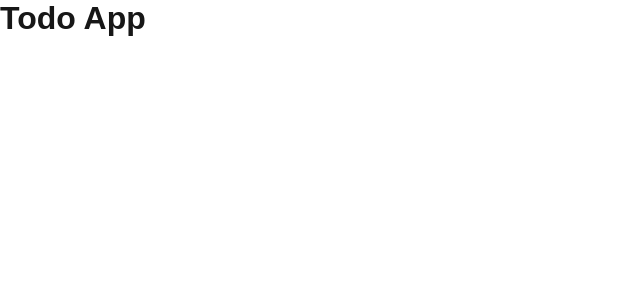
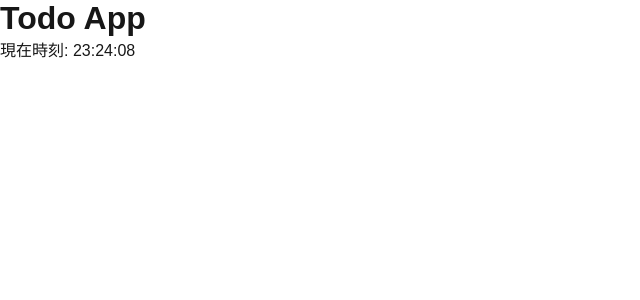
Before and after one commit to st0202/todo-app, a Next.js app: page / in a window 1280 px wide. Shown: the top 300 px of the page, without its empty margins (0-640 px from the left). Built offline with nearby package versions, Linux system fonts and the light colour scheme.

Commit message:
feat: add live clock as a client component
Introduce the first Client Component (useState + useEffect +
setInterval) and mount it from the Server Component home page.
Also disable Next.js telemetry via cross-env in npm scripts to avoid
a local EXDEV crash when writing the telemetry config file.

```diff
--- /dev/null
+++ b/app/components/Clock.tsx
@@ -0,0 +1,85 @@
+"use client";
+// ["use client" とは何か / なぜ必要か]
+// Next.js App Routerでは、コンポーネントはデフォルトで「Server Component」。
+// Server Componentはサーバー上で1回だけ実行されてHTMLに変換され、
+// ブラウザにはそのHTML結果だけが送られる。つまりブラウザ側で
+// 再実行されることが無いので、useState（状態を持つ）や
+// useEffect（ブラウザ上で副作用を起こす）は原理的に動作できない。
+//
+// このClockは「1秒ごとに表示を更新し続ける」必要がある＝
+// ブラウザの中で時間経過とともに再描画され続ける必要がある。
+// これはサーバーでは実現できず、ブラウザ側のJavaScriptとして
+// 動き続ける必要があるので、ファイルの先頭で "use client" を宣言し、
+// このファイルを「Client Component」に切り替えている。
+//
+// "use client" は「このファイル以降で使う関数コンポーネントを、
+// ブラウザ側でも実行できるようにJSとして送ってください」という
+// Next.jsへの合図であり、Reactそのものの機能ではなく
+// Next.js（正確にはReact Server Components方式）が追加した仕組み。
+//
+// [初心者が間違えやすい点]
+// ・"use client" を付けたら「サーバーで動かなくなる」わけではない。
+//   最初の描画は依然としてサーバー側で行われ（SSR）、
+//   その後ブラウザ側でJSが読み込まれて「再度動き出す」＝
+//   状態を持ったり、useEffectが走ったりできるようになる、という意味。
+// ・"use client" は「ファイル単位」の宣言。このファイルをimportして
+//   使う側（page.tsxなど）まで自動的にClient Componentになるわけではない。
+//   むしろ「Server ComponentがClient Componentを子として呼び出す」のが
+//   Next.jsで推奨される基本パターン（今回のpage.tsx→Clockの関係がそれ）。
+
+import { useEffect, useState } from "react";
+
+export function Clock() {
+  // [useState: Reactの「状態(state)」を持つための仕組み]
+  // useState(初期値) は [現在の値, 値を更新する関数] のペアを返す。
+  // ここでは「今何時か」という、時間とともに変わる値を保持している。
+  //
+  // [なぜ state を直接書き換えてはいけないのか]
+  // 例えば `now.setHours(0)` のように now を直接いじっても、
+  // 画面は更新されない。Reactは「stateを更新する関数(setNow)が
+  // 呼ばれたこと」をトリガーにして再描画（re-render）を行う仕組みなので、
+  // 値そのものをこっそり書き換えてもReactはそれに気づけない。
+  // 必ず setNow(新しい値) という形で「新しいオブジェクト」を渡し、
+  // Reactに「値が変わったので再描画して」と明示的に伝える必要がある。
+  const [now, setNow] = useState(new Date());
+
+  // [useEffect: 「描画そのもの」ではない副作用を扱う場所]
+  // Reactのコンポーネントは本来「stateやpropsから見た目(JSX)を計算する」
+  // ことに専念すべきもので、タイマーの開始のような「画面の外の世界」に
+  // 影響する処理（副作用 = side effect）は分離して書く必要がある。
+  // それを行うのがuseEffectで、「このコンポーネントが画面に表示された後に
+  // 実行してほしい処理」をここに書く。
+  useEffect(() => {
+    // setInterval: 1000ms(1秒)ごとにコールバック関数を実行し続ける
+    // ブラウザ標準のAPI（Reactの機能ではない）。
+    // ここでは1秒ごとに setNow を呼び、stateを更新→再描画させている。
+    const timerId = setInterval(() => {
+      setNow(new Date());
+    }, 1000);
+
+    // [クリーンアップ関数が必要な理由]
+    // useEffectの中でreturnした関数は「後片付け」として扱われ、
+    // コンポーネントが画面から消える（unmountされる）タイミングで実行される。
+    // もしこれを書かずにsetIntervalを放置すると、コンポーネントが
+    // 消えた後もタイマーが動き続けてしまい（メモリリーク）、
+    // 存在しない画面を更新しようとしてエラーの原因にもなる。
+    // 「タイマーを開始したら、必ず片付け方も一緒に書く」がセット。
+    return () => clearInterval(timerId);
+
+    // [依存配列 [] の意味]
+    // useEffectの第2引数（依存配列）は「この中の値が変わった時だけ
+    // 上のeffectを再実行してください」という指定。
+    // 空配列 [] を渡すと「何にも依存しない」＝
+    // 「このコンポーネントが最初に画面に表示された時に1回だけ実行し、
+    //   消える時に1回だけクリーンアップする」という意味になる。
+    // もし依存配列を省略すると、再描画のたびに毎回effectが再実行され、
+    // このケースでは「1秒ごとに新しいsetIntervalが増え続ける」という
+    // バグ（タイマーの多重起動）になるので、[] を書き忘れないことが重要。
+  }, []);
+
+  return (
+    <p>
+      現在時刻: <time>{now.toLocaleTimeString("ja-JP")}</time>
+    </p>
+  );
+}
--- a/app/page.tsx
+++ b/app/page.tsx
@@ -12,10 +12,18 @@
 // 呼び出される側（子コンポーネント）だけを "use client" にすれば十分で、
 // このpage.tsx自体はServer Componentのままにできる
 // （Server ComponentがClient Componentを子として持つのは正常なパターン）。
+import { Clock } from "./components/Clock";
+
 export default function Home() {
+  // ここが「Server ComponentがClient Componentを呼び出す」実例。
+  // Home自体はServer Componentのままだが、その中でimportした
+  // <Clock /> だけがブラウザ側で state/useEffect を持って動く。
+  // ページ全体をClient Componentにする必要はなく、
+  // 「動きが必要な部分だけ」を切り出すのがNext.jsの基本方針。
   return (
     <main>
       <h1>Todo App</h1>
+      <Clock />
     </main>
   );
 }
```
Also changed, not shown: package.json (+4 -3 lines), 1 other file (tests, documents, lock files or other folders).
